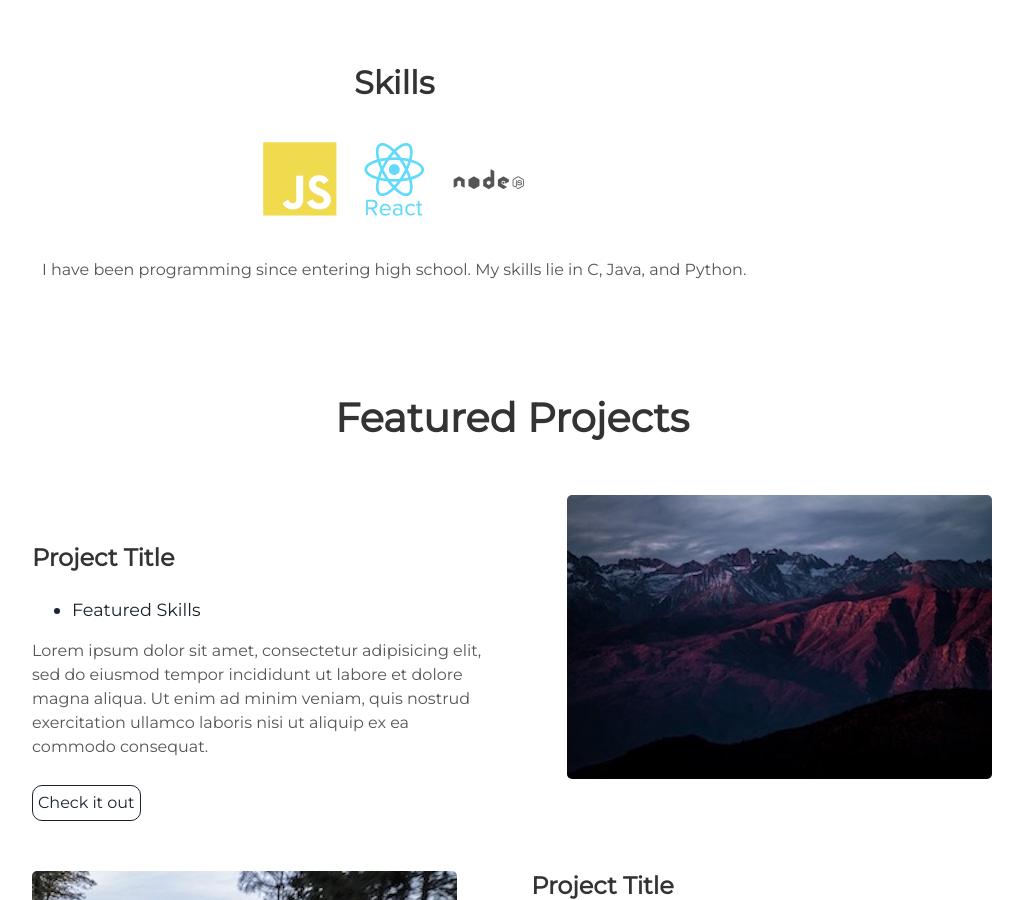
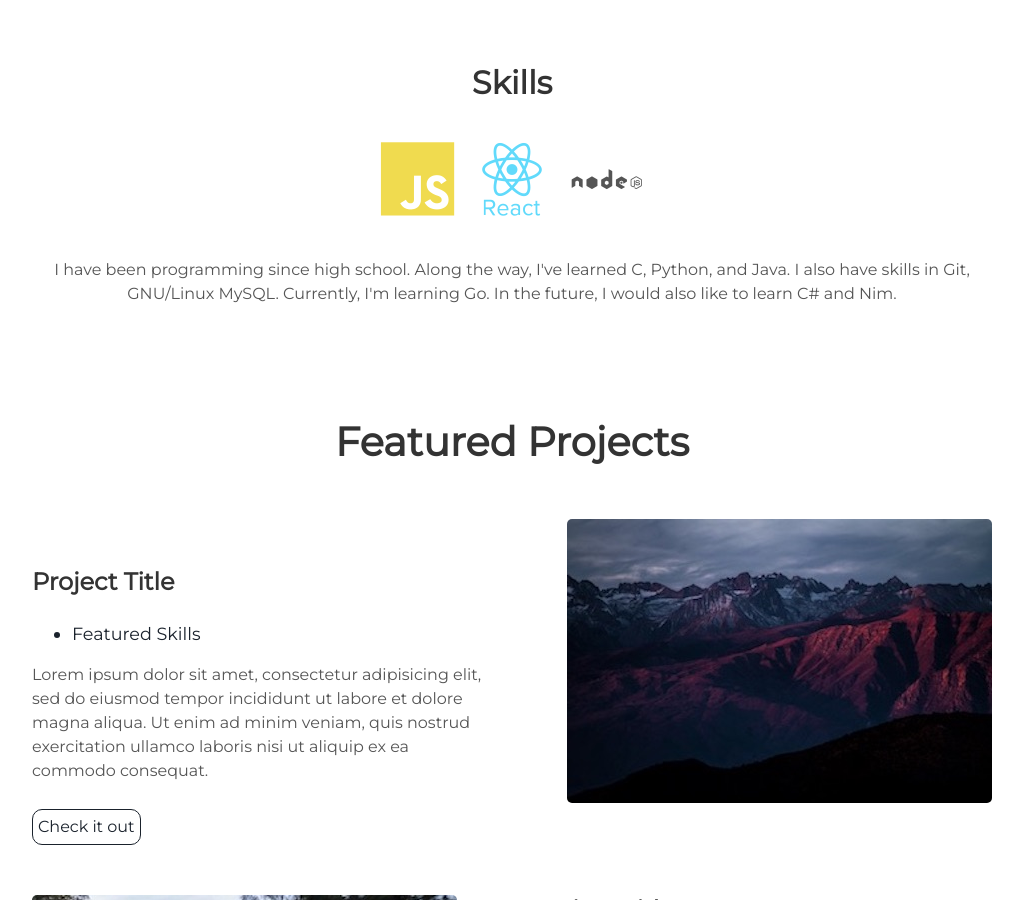
Before and after one commit to rafaelwi/rafaelwi.github.io, a Jekyll site: the page built from index.html, in a window 1280 px wide and 900 px high, scrolled down 1204 px. Shown: the whole window, without its empty margins (128-1151 px from the left). Built offline with Jekyll 4.4.1, drawn with Linux system fonts in a browser that asks for light colours.

Commit message:
Updated skills blurb

```diff
--- a/_includes/about.html
+++ b/_includes/about.html
@@ -8,8 +8,10 @@
       <i class="devicon-javascript-plain colored"></i>
       <i class="devicon-react-original-wordmark colored"></i>
       <i class="devicon-nodejs-plain-wordmark"></i>
-      <p>I have been programming since entering high school. My skills lie in
-      C, Java, and Python.
+      <p>I have been programming since high school. Along the way, I've learned
+         C, Python, and Java. I also have skills in Git, GNU/Linux MySQL.
+         Currently, I'm learning Go. In the future, I would also like to learn
+         C# and Nim.
       </p>
     </div>
 </div>
```
